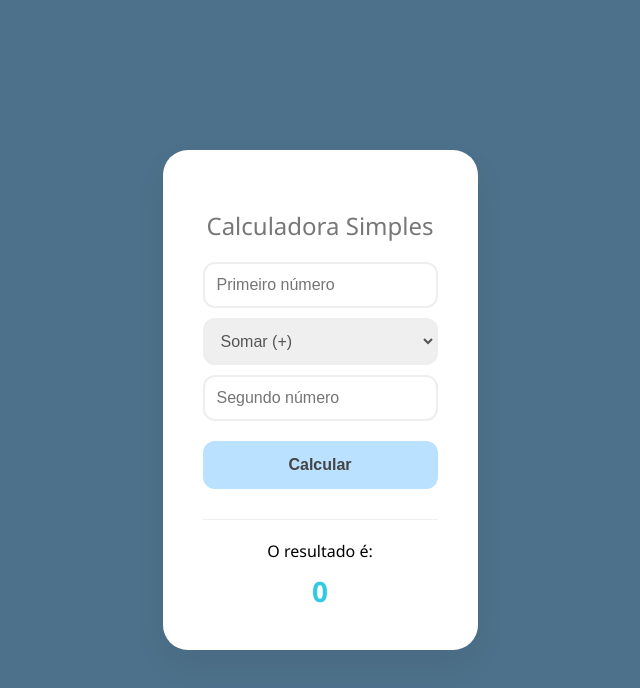
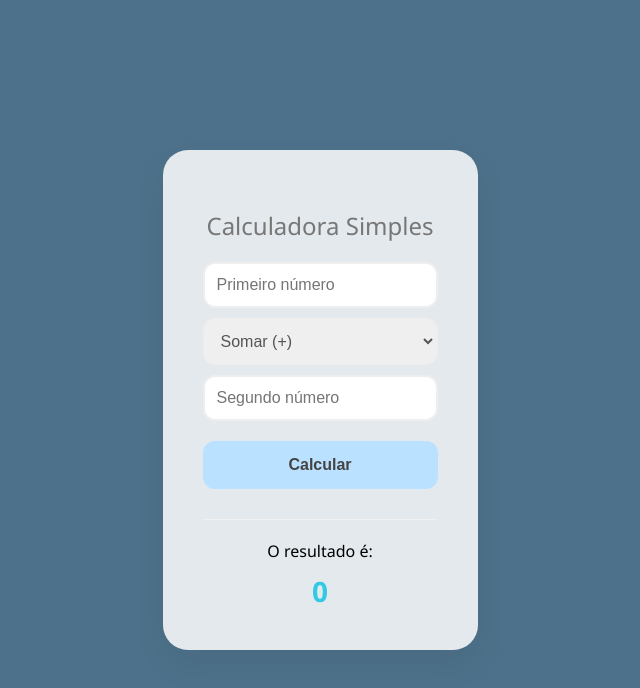
Before and after one commit to JulianMelo7/Devops, a plain HTML site: page index.html in a window 1280 px wide. Shown: the whole page, without its empty margins (320-960 px from the left). Drawn offline with Linux system fonts and the light colour scheme.

Commit message:
background color

```diff
--- a/javascript.js
+++ b/javascript.js
@@ -1,11 +1,10 @@
 function calcular() {
-    // Pegando os valores dos inputs
+
     const n1 = parseFloat(document.getElementById('num1').value);
     const n2 = parseFloat(document.getElementById('num2').value);
     const operacao = document.getElementById('operacao').value;
     let resultado = 0;
 
-    // Validando se os números foram preenchidos
     if (isNaN(n1) || isNaN(n2)) {
         alert("Por favor, digite números válidos!");
         return;
--- a/ss.css
+++ b/ss.css
@@ -10,7 +10,7 @@ body {
 }
 
 .calculadora {
-    background-color: #ffffff;
+    background-color: #ffffffd7;
     padding: 40px;
     border-radius: 25px;
     box-shadow: 0 15px 35px rgba(0,0,0,0.05);
```
